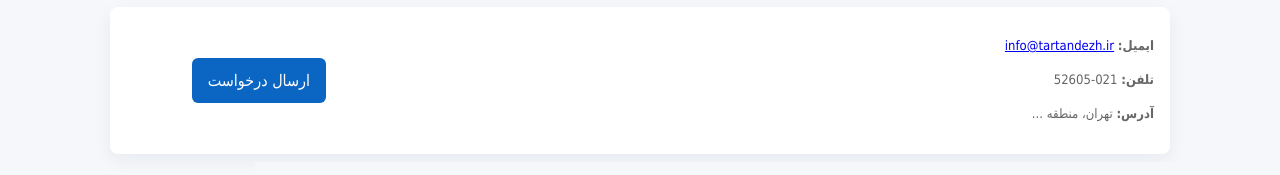
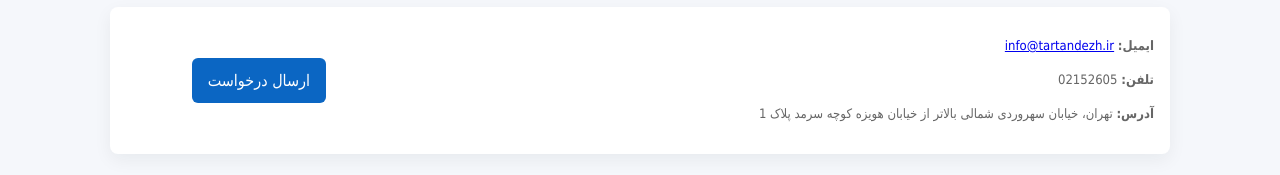
Before and after one commit to tartandezh/tartandezh.github.io, a plain HTML site: page index.html in a window 1280 px wide. Shown: the part 1109-1284 px from the top of the page. Drawn offline with Linux system fonts and the light colour scheme.

Commit message:
Update index.html

```diff
--- a/index.html
+++ b/index.html
@@ -131,8 +131,8 @@
       <div class="card contact" style="margin-top:12px">
         <div style="flex:1">
           <p class="small"><strong>ایمیل:</strong> <a href="mailto:info@tartandezh.ir">info@tartandezh.ir</a></p>
-          <p class="small"><strong>تلفن:</strong> 021-52605</p>
-          <p class="small"><strong>آدرس:</strong> تهران، منطقه ...</p>
+          <p class="small"><strong>تلفن:</strong> 02152605</p>
+          <p class="small"><strong>آدرس:</strong> تهران، خیابان سهروردی شمالی بالاتر از خیابان هویزه کوچه سرمد پلاک 1</p>
         </div>
         <div style="min-width:200px">
           <a class="btn" href="mailto:info@tartandezh.ir">ارسال درخواست</a>
```
